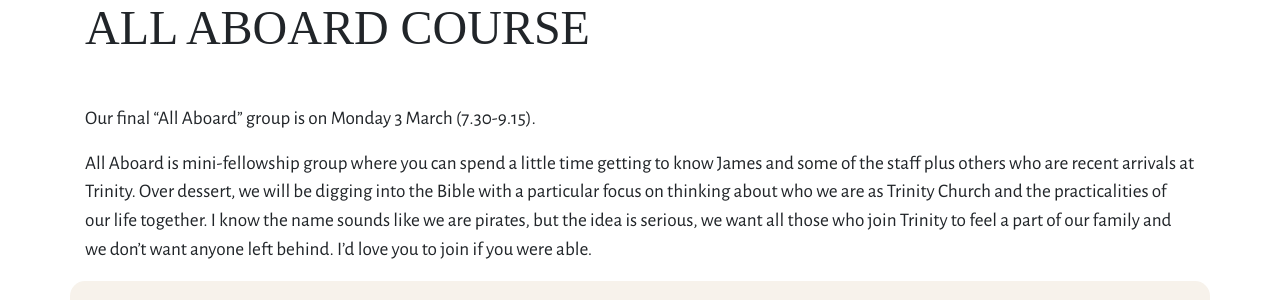
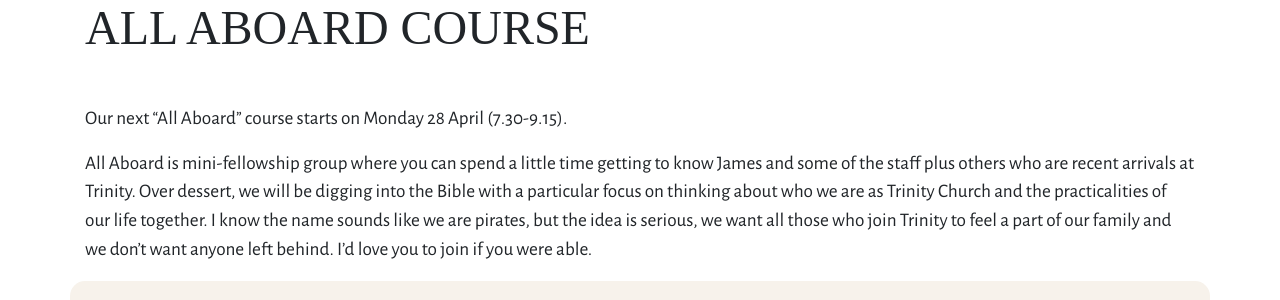
Before and after one commit to trinitysc/jekyll-blog, a Jekyll site: the page built from _events/all-aboard.md, in a window 1280 px wide. Shown: the part 170-470 px from the top of the page. Built offline with Jekyll 4.4.1, drawn with Linux system fonts in a browser that asks for light colours.

Commit message:
Date updates

```diff
--- a/_events/all-aboard.md
+++ b/_events/all-aboard.md
@@ -2,10 +2,10 @@
 layout: event
 title: All Aboard Course
 tags: members
-date: 2025-03-03
+date: 2025-04-28
 ---
 
-Our final "All Aboard" group is on Monday 3 March (7.30-9.15).
+Our next "All Aboard" course starts on Monday 28 April (7.30-9.15).
 
 <!--excerpt end-->
 
--- a/index.html
+++ b/index.html
@@ -42,7 +42,7 @@
             <img src="/media/introducing-god.png" alt="Introducing God" style="width:100%;" />
           </a>
           <p>
-            Our next Introducing God course <a href="/introducing-god">began on 12 Feb</a>. This is a chance
+            Our <a href="/introducing-god">Introducing God course</a> is a chance
             for you to explore who God is and how you can know him. <a href="/introducing-god">Find out more</a>.
           </p>
 
```
Also changed, not shown: _events/introducing-god.md (+1 -1 lines).
